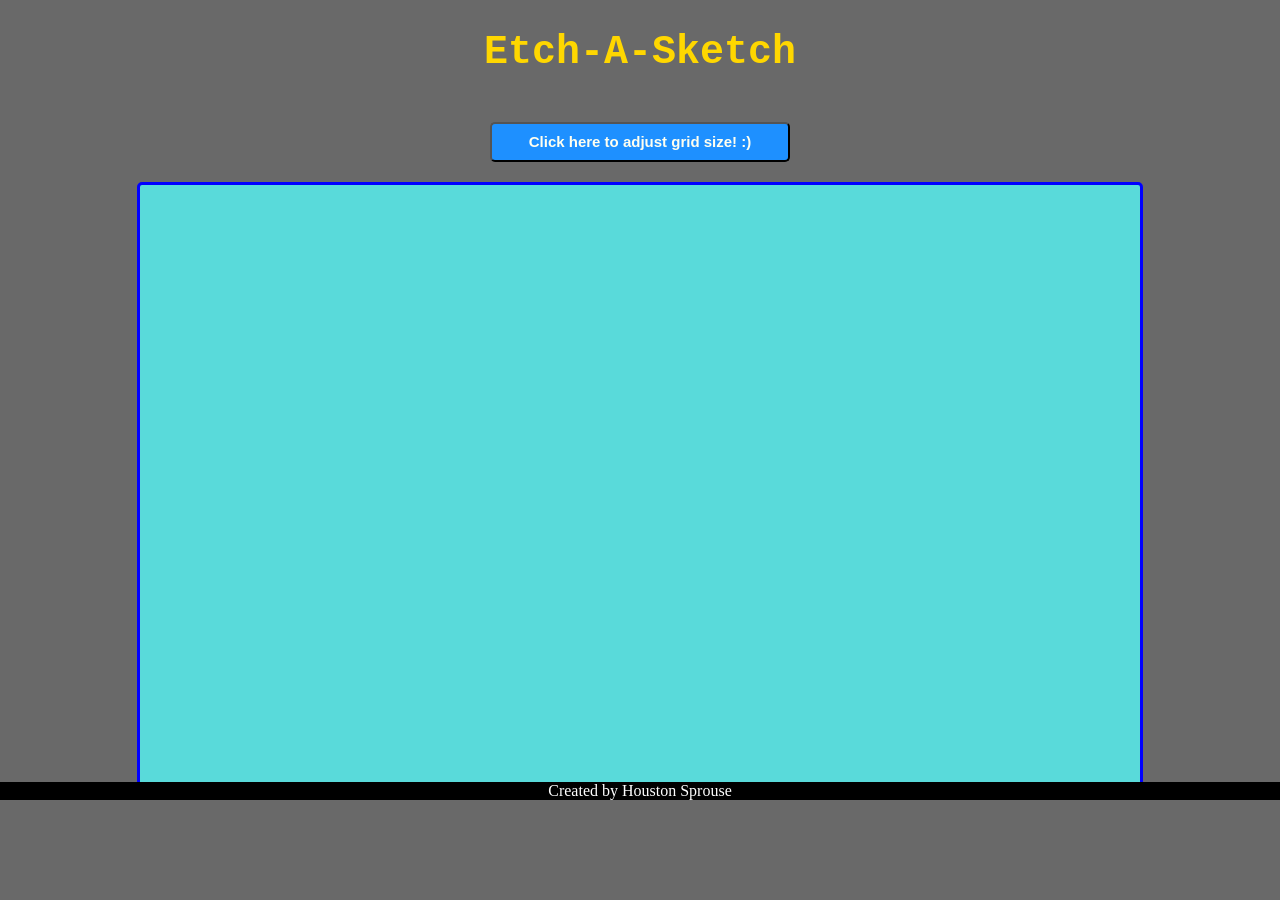
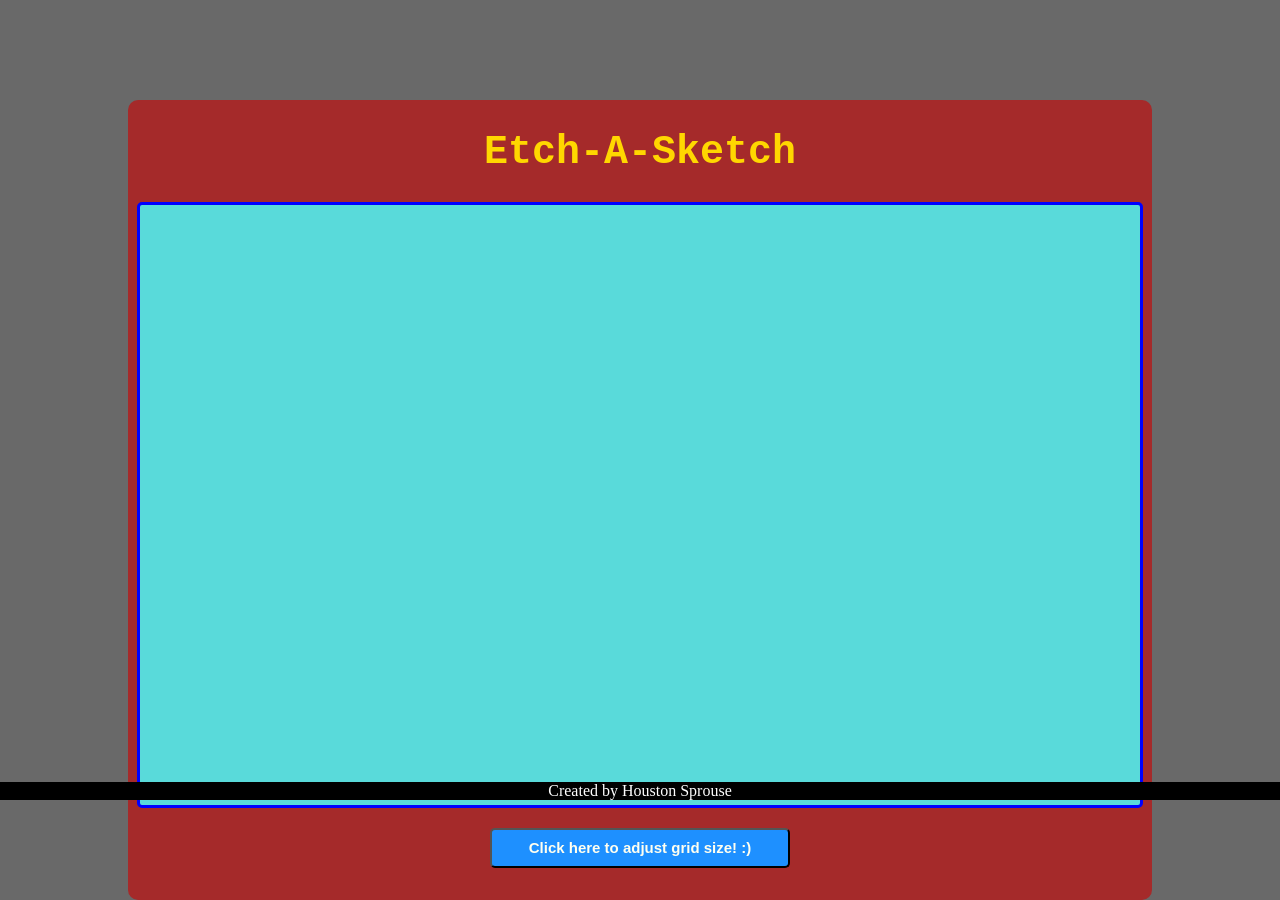
Before and after one commit to HoustonSprouse919/Project-Etch-A-Sketch, a plain HTML site: page index.html in a window 1280 px wide. Before the commit the page ends 800 px from the top, so only its background shows below. Drawn offline with Linux system fonts and the light colour scheme.

Commit message:
complete overhaul of look!

```diff
--- a/index.html
+++ b/index.html
@@ -9,9 +9,11 @@
         <link rel="stylesheet" href="styles.css">
     </head>
     <body>
-        <h1>Etch-A-Sketch</h1>
+        <div id = main>
+        <h1><img src ="">Etch-A-Sketch</h1>
+        <div id="container"></div>
         <button id="gridBtn" onclick="gridChooser()">Click here to adjust grid size! :)</button>
-        <div id="container"></div>
+    </div>
       </body>
       <footer>Created by Houston Sprouse</footer>
       <script src="js-file.js"></script>
```
